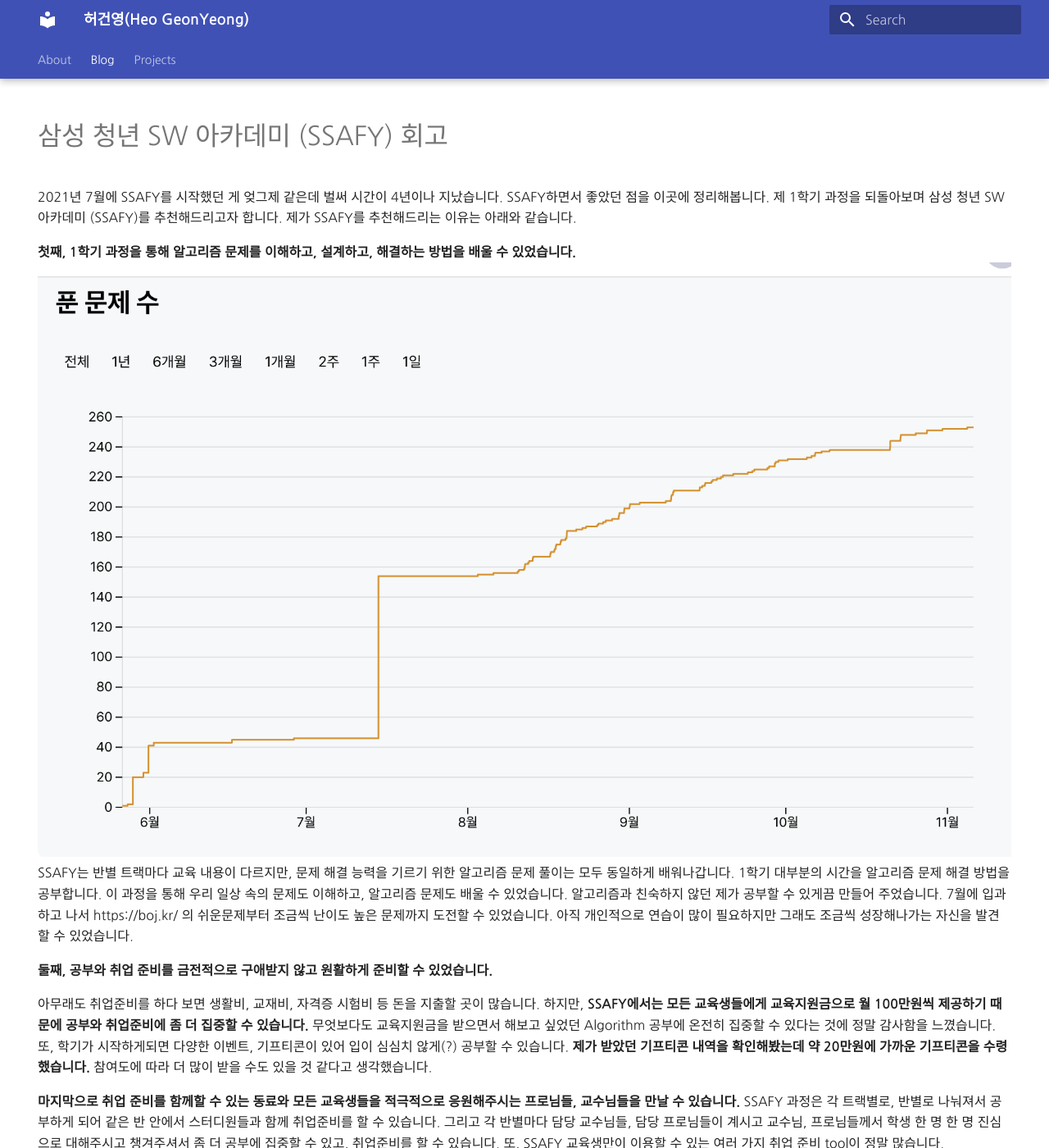
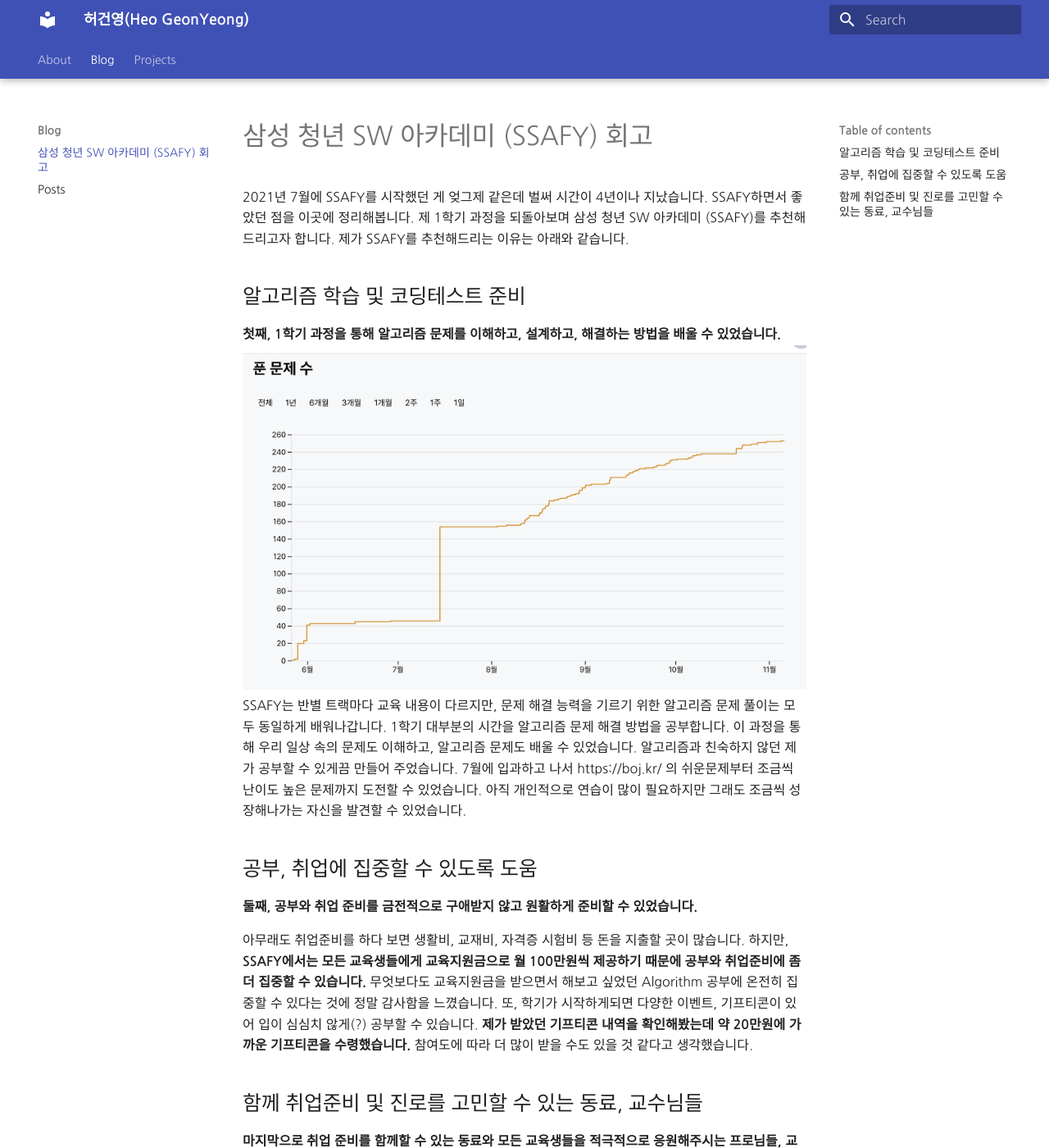
Before and after one commit to gyheo/gyheo.github.io, an MkDocs documentation site: the page built from docs/blog/ssafy.md, in a window 1280 px wide and 1400 px high. Shown: the whole window at 82% size. Built offline with MkDocs 1.6.1 and Material for MkDocs 9.7.7, drawn with Linux system fonts in a browser that asks for light colours.

Commit message:
✏️ Update the post

```diff
--- a/docs/blog/ssafy.md
+++ b/docs/blog/ssafy.md
@@ -1,13 +1,9 @@
----
-hide:
-- navigation
-- toc
----
-
 # 삼성 청년 SW 아카데미 (SSAFY) 회고
 
 2021년 7월에 SSAFY를 시작했던 게 엊그제 같은데 벌써 시간이 4년이나 지났습니다. SSAFY하면서 좋았던 점을 이곳에 정리해봅니다.
 제 1학기 과정을 되돌아보며 삼성 청년 SW 아카데미 (SSAFY)를 추천해드리고자 합니다. 제가 SSAFY를 추천해드리는 이유는 아래와 같습니다.
+
+## 알고리즘 학습 및 코딩테스트 준비
 
 **첫째, 1학기 과정을 통해 알고리즘 문제를 이해하고, 설계하고, 해결하는 방법을 배울 수 있었습니다.**
 ![BOJ](img/boj.png)
@@ -15,6 +11,8 @@ SSAFY는 반별 트랙마다 교육 내용이 다르지만, 문제 해결 능력
 1학기 대부분의 시간을 알고리즘 문제 해결 방법을 공부합니다. 이 과정을 통해 우리 일상 속의 문제도 이해하고, 알고리즘 문제도 배울 수 있었습니다.
 알고리즘과 친숙하지 않던 제가 공부할 수 있게끔 만들어 주었습니다. 7월에 입과하고 나서 https://boj.kr/ 의 쉬운문제부터 조금씩 난이도 높은 문제까지 도전할 수 있었습니다.
 아직 개인적으로 연습이 많이 필요하지만 그래도 조금씩 성장해나가는 자신을 발견할 수 있었습니다.
+
+## 공부, 취업에 집중할 수 있도록 도움
 
 **둘째, 공부와 취업 준비를 금전적으로 구애받지 않고 원활하게 준비할 수 있었습니다.**
 
@@ -24,10 +22,12 @@ SSAFY는 반별 트랙마다 교육 내용이 다르지만, 문제 해결 능력
 또, 학기가 시작하게되면 다양한 이벤트, 기프티콘이 있어 입이 심심치 않게(?) 공부할 수 있습니다. **제가 받았던 기프티콘 내역을 확인해봤는데 약 20만원에 가까운 기프티콘을 수령했습니다.**
 참여도에 따라 더 많이 받을 수도 있을 것 같다고 생각했습니다.
 
+## 함께 취업준비 및 진로를 고민할 수 있는 동료, 교수님들
+
 **마지막으로 취업 준비를 함께할 수 있는 동료와 모든 교육생들을 적극적으로 응원해주시는 프로님들, 교수님들을 만날 수 있습니다.**
 SSAFY 과정은 각 트랙별로, 반별로 나눠져서 공부하게 되어 같은 반 안에서 스터디원들과 함께 취업준비를 할 수 있습니다.
 그리고 각 반별마다 담당 교수님들, 담당 프로님들이 계시고 교수님, 프로님들께서 학생 한 명 한 명 진심으로 대해주시고 챙겨주셔서 좀 더 공부에 집중할 수 있고, 취업준비를 할 수 있습니다.
 또, SSAFY 교육생만이 이용할 수 있는 여러 가지 취업 준비 tool이 정말 많습니다.
 
 ![SSAFY](img/logo_ssafy.png)
-저에게 SSAFY는 '기본기'를 준비하는 시간이었습니다. 제가 경험했던 시간을 [SSAFY]((https://www.ssafy.com/))에 관심있는 분들께 꼭 추천드립니다.
+저에게 SSAFY는 '기본기'를 준비하는 시간이었습니다. 제가 경험했던 시간을 [SSAFY](https://www.ssafy.com/)에 관심있는 분들께 꼭 추천드립니다.
```
